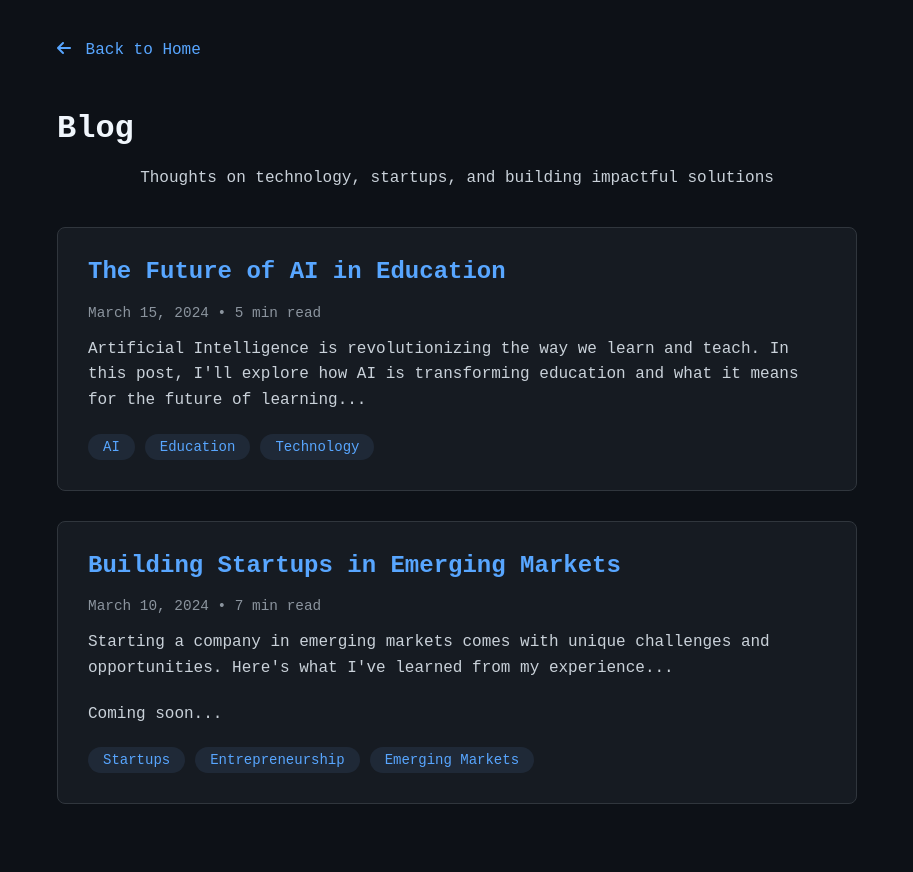
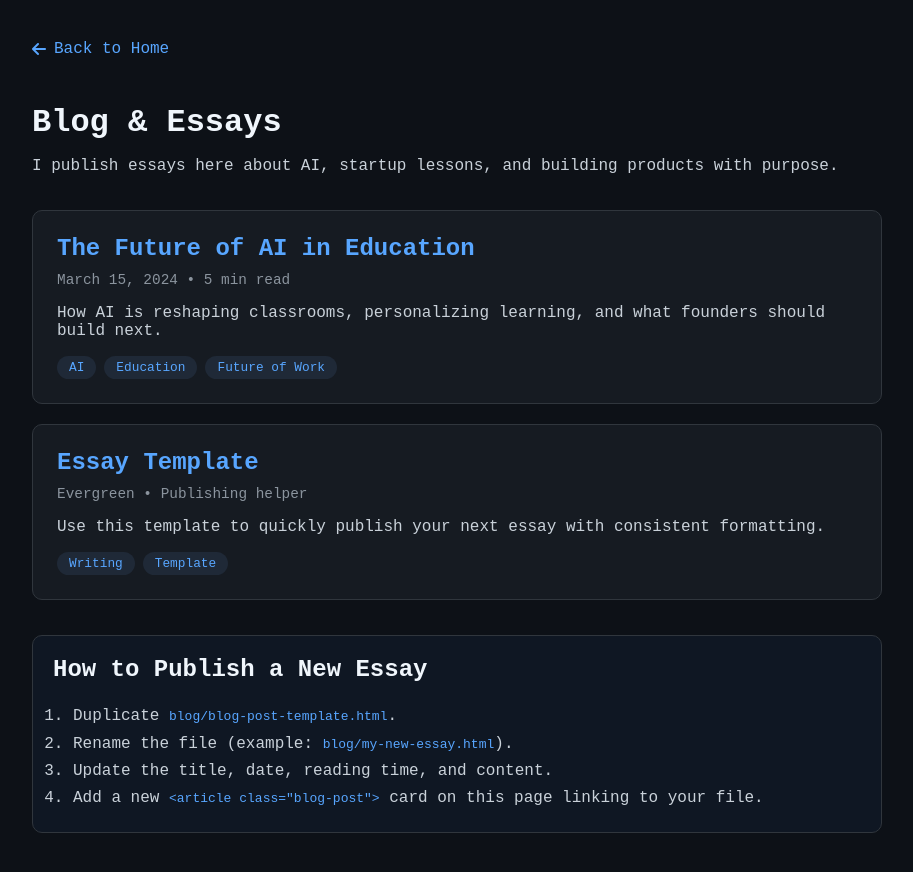
Before and after one commit to eljn0/personalwebsite, a plain HTML site: page blog.html in a window 1280 px wide. Shown: the whole page, without its empty margins (183-1096 px from the left). Drawn offline with Linux system fonts and the light colour scheme.

Commit message:
Add visible blog section and essay publishing page

```diff
--- a/blog.html
+++ b/blog.html
@@ -3,8 +3,8 @@
 <head>
     <meta charset="UTF-8">
     <meta name="viewport" content="width=device-width, initial-scale=1.0">
-    <meta name="description" content="Eljan Guluyev's Blog - Thoughts on technology, startups, and building impactful solutions">
-    <meta name="keywords" content="Eljan Guluyev, Blog, Technology, Startups, AI, Entrepreneurship">
+    <meta name="description" content="Eljan Guluyev's Blog - Essays on technology, startups, and innovation.">
+    <meta name="keywords" content="Eljan Guluyev, Blog, Essays, Technology, Startups, AI">
     <meta name="author" content="Eljan Guluyev">
     <title>Eljan Guluyev | Blog</title>
     <link rel="icon" type="image/x-icon" href="images/favicon.ico">
@@ -28,84 +28,83 @@
             text-decoration: underline;
         }
 
-        h1, h2, h3 {
-            color: #f0f6fc;
-            text-align: left;
-        }
-
         .blog-container {
-            max-width: 800px;
+            max-width: 850px;
             margin: 0 auto;
         }
 
+        .back-to-home {
+            display: inline-flex;
+            align-items: center;
+            gap: 8px;
+            margin-bottom: 25px;
+        }
+
         .blog-header {
-            text-align: center;
-            margin-bottom: 40px;
+            margin-bottom: 35px;
+        }
+
+        .blog-header h1 {
+            margin-bottom: 10px;
+            color: #f0f6fc;
         }
 
         .blog-post {
             background-color: #161b22;
-            padding: 30px;
+            padding: 24px;
             border: 1px solid #30363d;
-            border-radius: 8px;
-            margin-bottom: 30px;
-            transition: all 0.3s ease;
-        }
-
-        .blog-post:hover {
-            box-shadow: 0 4px 12px rgba(88, 166, 255, 0.2);
-            border-color: #58a6ff;
+            border-radius: 10px;
+            margin-bottom: 20px;
         }
 
         .blog-post h2 {
             margin-top: 0;
-            color: #58a6ff;
+            margin-bottom: 10px;
+            color: #f0f6fc;
         }
 
         .blog-meta {
             color: #8b949e;
-            font-size: 0.9em;
-            margin-bottom: 15px;
-        }
-
-        .blog-content {
-            line-height: 1.6;
-            text-align: left;
-        }
-
-        .blog-content p {
-            margin-bottom: 20px;
+            font-size: 0.9rem;
+            margin-bottom: 12px;
         }
 
         .blog-tags {
             display: flex;
             flex-wrap: wrap;
-            gap: 10px;
-            margin-top: 20px;
+            gap: 8px;
+            margin-top: 14px;
         }
 
         .blog-tag {
             background-color: #1f2937;
-            padding: 5px 15px;
-            border-radius: 15px;
-            font-size: 14px;
             color: #58a6ff;
+            border-radius: 999px;
+            padding: 4px 12px;
+            font-size: 0.8rem;
         }
 
-        .back-to-home {
-            display: inline-block;
-            margin-bottom: 30px;
-            color: #58a6ff;
-            text-decoration: none;
-            transition: all 0.3s ease;
+        .publish-guide {
+            margin-top: 35px;
+            background-color: #0f1723;
+            border: 1px solid #30363d;
+            border-radius: 10px;
+            padding: 20px;
         }
 
-        .back-to-home:hover {
-            transform: translateX(-5px);
+        .publish-guide h2 {
+            margin-top: 0;
+            color: #f0f6fc;
         }
 
-        .back-to-home i {
-            margin-right: 5px;
+        .publish-guide ol {
+            margin: 0;
+            padding-left: 20px;
+            line-height: 1.7;
+        }
+
+        .publish-guide code {
+            color: #58a6ff;
         }
 
         @media (max-width: 600px) {
@@ -113,73 +112,52 @@
                 padding: 20px;
             }
 
-            .blog-post {
-                padding: 20px;
-            }
-
-            h1 {
-                font-size: 28px;
-            }
-
-            h2 {
-                font-size: 22px;
-            }
-
-            .blog-meta {
-                font-size: 0.8em;
+            .blog-post,
+            .publish-guide {
+                padding: 18px;
             }
         }
     </style>
 </head>
 <body>
     <div class="blog-container">
-        <a href="index.html" class="back-to-home">
-            <i class="fas fa-arrow-left"></i> Back to Home
-        </a>
+        <a href="index.html" class="back-to-home"><i class="fas fa-arrow-left"></i> Back to Home</a>
 
-        <div class="blog-header">
-            <h1>Blog</h1>
-            <p>Thoughts on technology, startups, and building impactful solutions</p>
-        </div>
+        <header class="blog-header">
+            <h1>Blog & Essays</h1>
+            <p>I publish essays here about AI, startup lessons, and building products with purpose.</p>
+        </header>
 
-        <!-- Sample Blog Post -->
         <article class="blog-post">
-            <h2><a href="ai-in-education.html">The Future of AI in Education</a></h2>
-            <div class="blog-meta">
-                <span>March 15, 2024</span> • <span>5 min read</span>
-            </div>
-            <div class="blog-content">
-                <p>Artificial Intelligence is revolutionizing the way we learn and teach. In this post, I'll explore how AI is transforming education and what it means for the future of learning...</p>
-            </div>
+            <h2><a href="blog/ai-in-education.html">The Future of AI in Education</a></h2>
+            <div class="blog-meta"><span>March 15, 2024</span> • <span>5 min read</span></div>
+            <p>How AI is reshaping classrooms, personalizing learning, and what founders should build next.</p>
             <div class="blog-tags">
                 <span class="blog-tag">AI</span>
                 <span class="blog-tag">Education</span>
-                <span class="blog-tag">Technology</span>
+                <span class="blog-tag">Future of Work</span>
             </div>
         </article>
 
-        <!-- Another Sample Blog Post -->
         <article class="blog-post">
-            <h2>Building Startups in Emerging Markets</h2>
-            <div class="blog-meta">
-                <span>March 10, 2024</span> • <span>7 min read</span>
-            </div>
-            <div class="blog-content">
-                <p>Starting a company in emerging markets comes with unique challenges and opportunities. Here's what I've learned from my experience...</p>
-                <p>Coming soon...</p>
-            </div>
+            <h2><a href="blog/blog-post-template.html">Essay Template</a></h2>
+            <div class="blog-meta"><span>Evergreen</span> • <span>Publishing helper</span></div>
+            <p>Use this template to quickly publish your next essay with consistent formatting.</p>
             <div class="blog-tags">
-                <span class="blog-tag">Startups</span>
-                <span class="blog-tag">Entrepreneurship</span>
-                <span class="blog-tag">Emerging Markets</span>
+                <span class="blog-tag">Writing</span>
+                <span class="blog-tag">Template</span>
             </div>
         </article>
+
+        <section class="publish-guide">
+            <h2>How to Publish a New Essay</h2>
+            <ol>
+                <li>Duplicate <code>blog/blog-post-template.html</code>.</li>
+                <li>Rename the file (example: <code>blog/my-new-essay.html</code>).</li>
+                <li>Update the title, date, reading time, and content.</li>
+                <li>Add a new <code>&lt;article class="blog-post"&gt;</code> card on this page linking to your file.</li>
+            </ol>
+        </section>
     </div>
-
-    <script>
-        document.addEventListener('DOMContentLoaded', function() {
-            // Add any JavaScript functionality here
-        });
-    </script>
 </body>
 </html>
```
Also changed, not shown: css/styles.css (+24 -2 lines).
